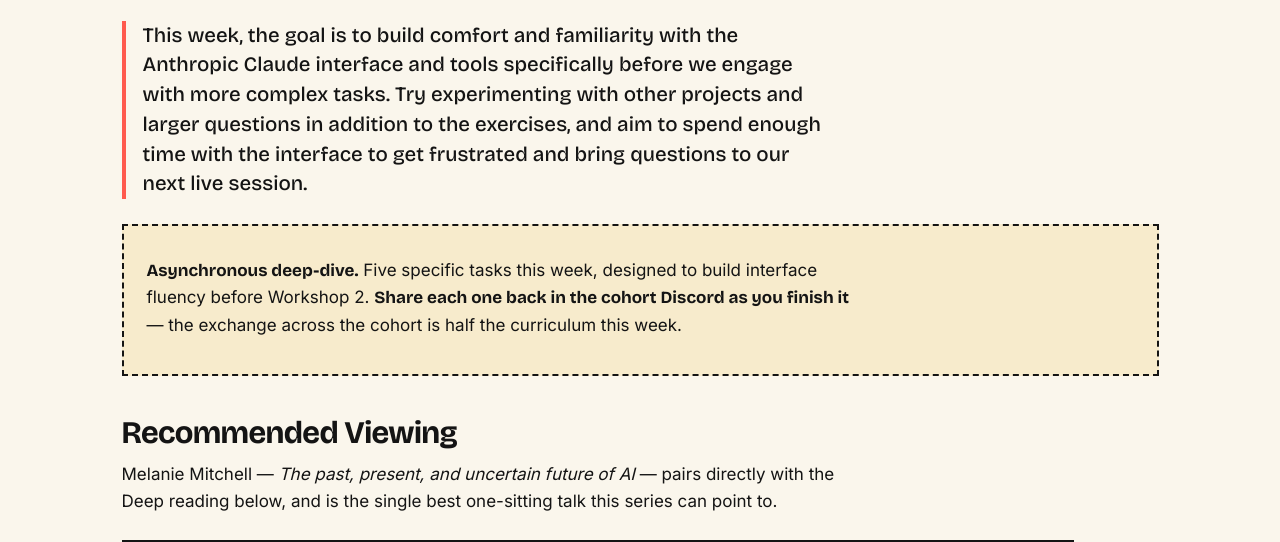
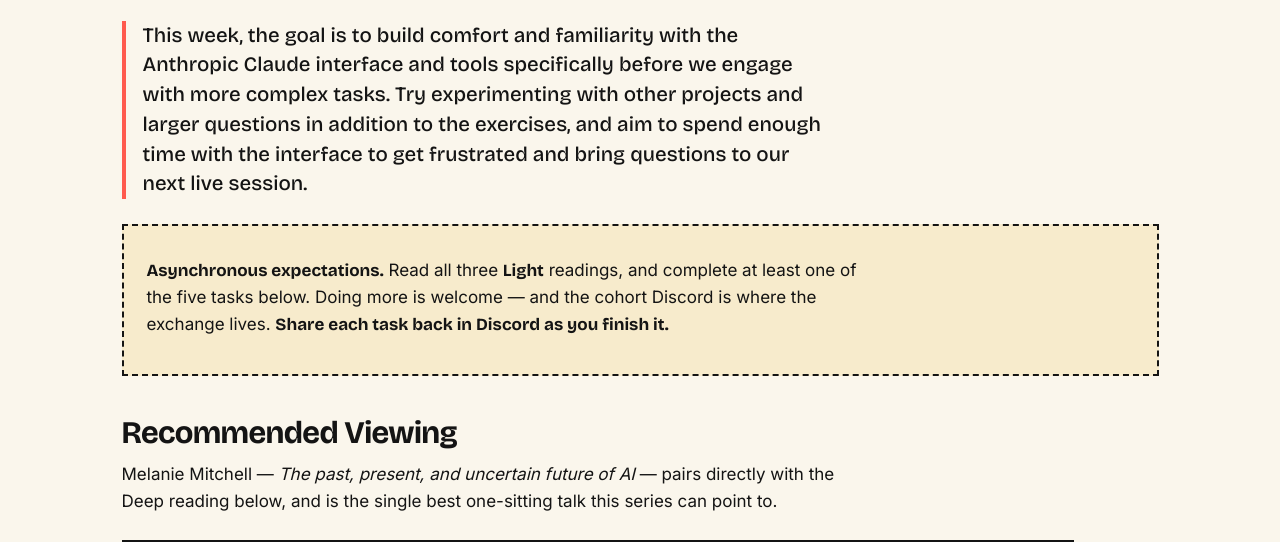
Before and after one commit to AMSUCF/NEH_AI_DH, a Jekyll site: the page built from weeks/week-02.md, in a window 1280 px wide and 1400 px high, scrolled down 259 px, cut to the strip 0-542 px from the top of the window. Built offline with Jekyll 4.4.1, drawn with Linux system fonts in a browser that asks for light colours; some of the changed text lies outside the part shown.

Commit message:
w2: tighten expectations — all three Light readings, at least one task
Updates the async callout and exercise heading to make the new floor
explicit: read all three Light readings, complete at least one of the
five tasks. Doing more is welcome.

Co-Authored-By: Claude Opus 4.7 (1M context) <noreply@anthropic.com>

```diff
--- a/weeks/week-02.md
+++ b/weeks/week-02.md
@@ -9,7 +9,7 @@ summary: |
 ---
 
 <div class="async-callout" markdown="1">
-**Asynchronous deep-dive.** Five specific tasks this week, designed to build interface fluency before Workshop 2. **Share each one back in the cohort Discord as you finish it** — the exchange across the cohort is half the curriculum this week.
+**Asynchronous expectations.** Read all three **Light** readings, and complete at least one of the five tasks below. Doing more is welcome — and the cohort Discord is where the exchange lives. **Share each task back in Discord as you finish it.**
 </div>
 
 ## Recommended Viewing
@@ -32,9 +32,9 @@ Melanie Mitchell — *The past, present, and uncertain future of AI* — pairs d
 - <span class="tag tag-standard">Standard</span> Emerson, Lori. ["Interfaced."](https://loriemerson.net/2020/02/07/interfaced/) From *Further Reading*. Interface is not transparent; reading this changes how you see the chat window.
 - <span class="tag tag-deep">Deep</span> Mitchell, Melanie. *Artificial Intelligence: A Guide for Thinking Humans*, Part I. The clearest non-technical explanation of how these systems work.
 
-## Five Tasks This Week
+## Five Tasks This Week (Pick At Least One)
 
-The interface is the curriculum this week. Each task lands in the cohort Discord — your post is the deliverable.
+The interface is the curriculum this week. Pick at least one task; pick more if you have the time. Each task lands in the cohort Discord — your post is the deliverable.
 
 ### 1. Tour the settings, set your defaults
 
```
